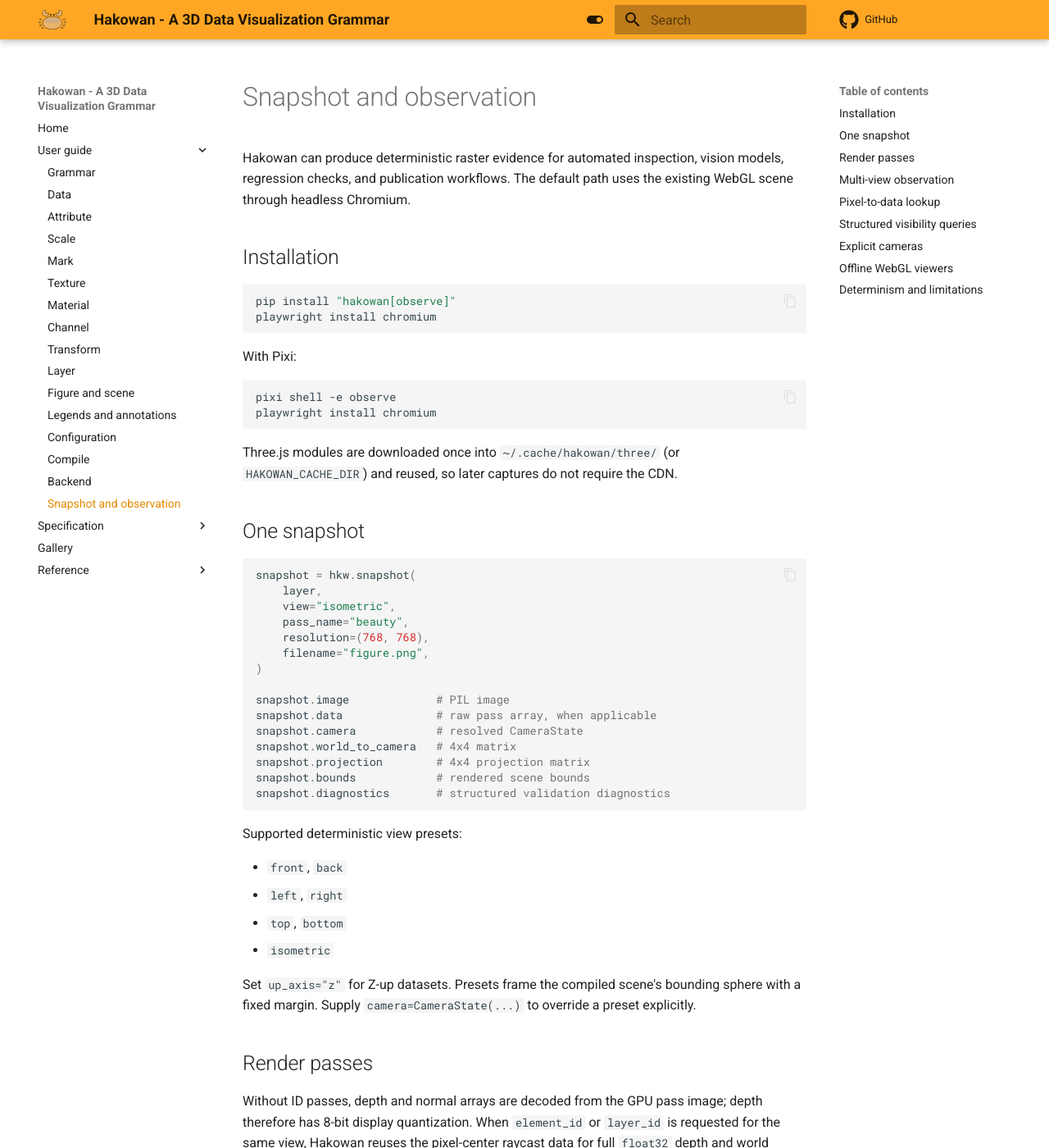
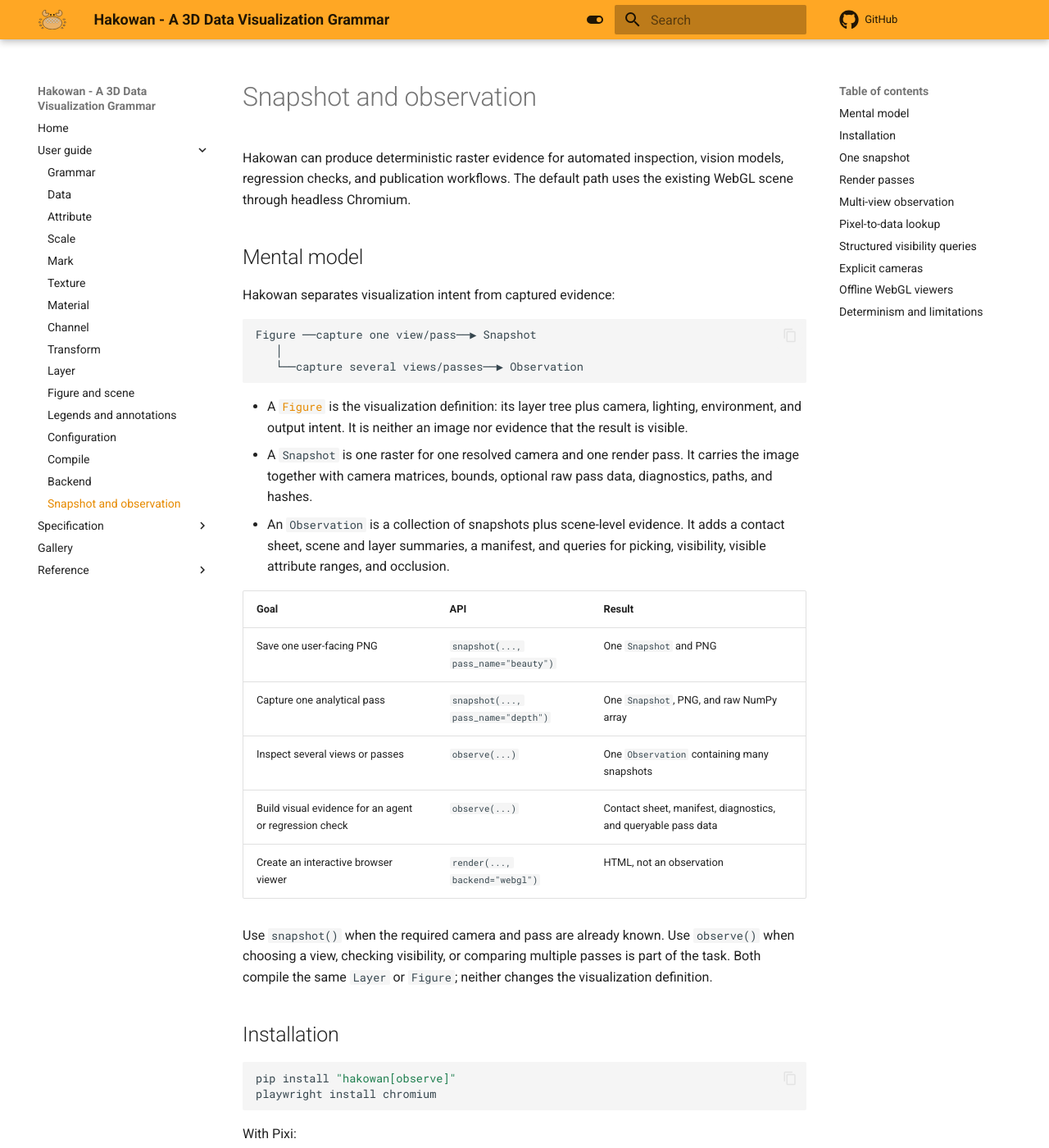
Before and after one commit to Hakowan/hakowan, an MkDocs documentation site: the page built from docs/guide/observation.md, in a window 1280 px wide and 1400 px high. Shown: the whole window at 82% size. Built offline with MkDocs 1.6.1 and Material for MkDocs 9.7.7, drawn with Linux system fonts in a browser that asks for light colours; comment, search, counter and statistics services are not loaded; some of the changed text lies outside the part shown.

Commit message:
Clarify snapshot and observation concepts

````diff
--- a/docs/guide/observation.md
+++ b/docs/guide/observation.md
@@ -3,6 +3,40 @@
 Hakowan can produce deterministic raster evidence for automated inspection,
 vision models, regression checks, and publication workflows. The default path
 uses the existing WebGL scene through headless Chromium.
+
+## Mental model
+
+Hakowan separates visualization intent from captured evidence:
+
+```text
+Figure ──capture one view/pass──▶ Snapshot
+   │
+   └──capture several views/passes──▶ Observation
+```
+
+- A [`Figure`](figure.md) is the visualization definition: its layer tree plus
+  camera, lighting, environment, and output intent. It is neither an image nor
+  evidence that the result is visible.
+- A `Snapshot` is one raster for one resolved camera and one render pass. It
+  carries the image together with camera matrices, bounds, optional raw pass
+  data, diagnostics, paths, and hashes.
+- An `Observation` is a collection of snapshots plus scene-level evidence. It
+  adds a contact sheet, scene and layer summaries, a manifest, and queries for
+  picking, visibility, visible attribute ranges, and occlusion.
+
+| Goal | API | Result |
+|---|---|---|
+| Save one user-facing PNG | `snapshot(..., pass_name="beauty")` | One `Snapshot` and PNG |
+| Capture one analytical pass | `snapshot(..., pass_name="depth")` | One `Snapshot`, PNG, and raw NumPy array |
+| Inspect several views or passes | `observe(...)` | One `Observation` containing many snapshots |
+| Build visual evidence for an agent or regression check | `observe(...)` | Contact sheet, manifest, diagnostics, and queryable pass data |
+| Create an interactive browser viewer | `render(..., backend="webgl")` | HTML, not an observation |
+
+Use `snapshot()` when the required camera and pass are already known. Use
+`observe()` when choosing a view, checking visibility, or comparing multiple
+passes is part of the task. Both compile the same `Layer` or `Figure`; neither
+changes the visualization definition.
+
 
 ## Installation
 
@@ -259,7 +293,14 @@
 the pinned Three.js core, controls, geometry utilities, and environment-map
 loader dependencies into Hakowan's cache and verifies their SHA-256 digests.
 Subsequent bundles are copied from that cache and work without network access.
-Keep the HTML and asset directory together.
+Keep the HTML and asset directory together. Because browsers block JavaScript
+modules loaded from `file://`, serve the directory over HTTP:
+
+```sh
+python -m http.server --directory /path/to/output 8000
+```
+
+Then open `http://127.0.0.1:8000/viewer.html`.
 
 ## Determinism and limitations
 
````
Also changed, not shown: docs/index.md (+11 -0 lines).
